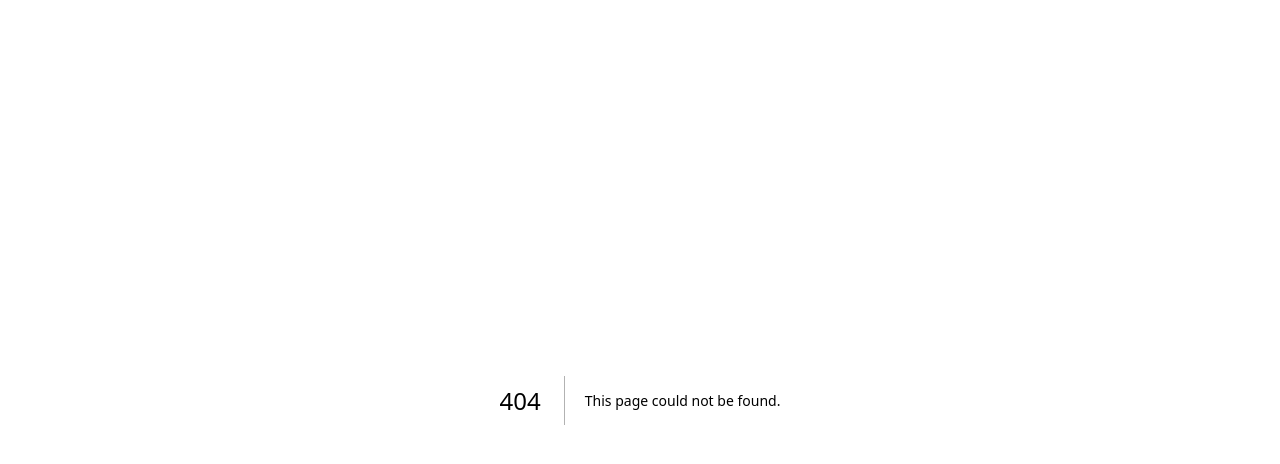
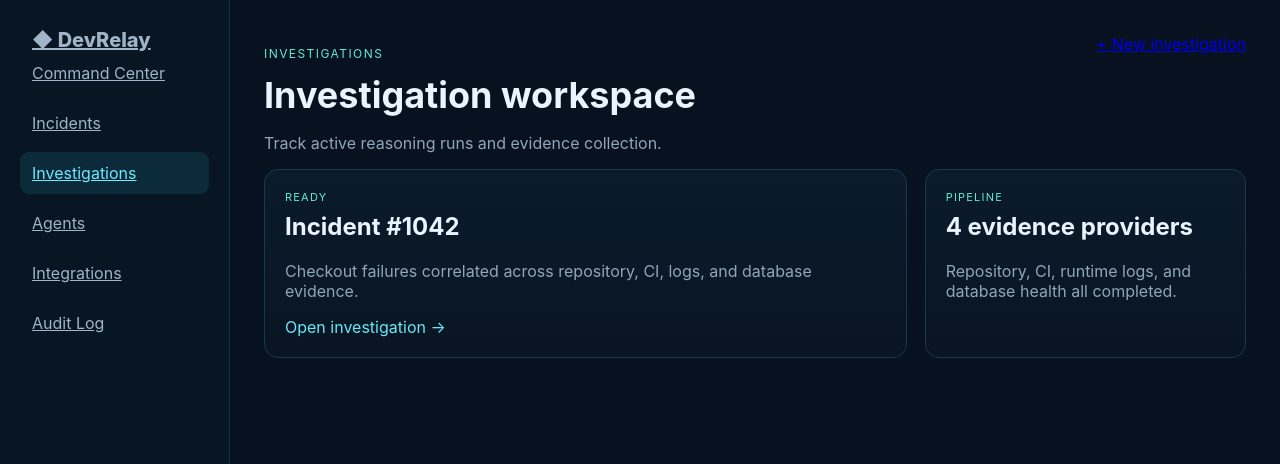
Before and after one commit to shadrackbond/DevRelay, a Next.js app in the folder apps/web/: page /investigations in a window 1280 px wide. Before the commit this address had no page. Shown: the top 464 px of the page. Built offline with nearby package versions, Linux system fonts and the light colour scheme.

Commit message:
fix: make apps/web/app/investigations/page.tsx navigable

```diff
--- /dev/null
+++ b/apps/web/app/investigations/page.tsx
@@ -0,0 +1,30 @@
+import { AppShell } from "../components/AppShell";
+
+export default function InvestigationsPage() {
+  return (
+    <AppShell active="Investigations">
+      <header className="pageHeader">
+        <div>
+          <p className="eyebrow">INVESTIGATIONS</p>
+          <h1>Investigation workspace</h1>
+          <p className="muted">Track active reasoning runs and evidence collection.</p>
+        </div>
+        <a className="primaryButton" href="/investigations/new">+ New investigation</a>
+      </header>
+
+      <div className="grid">
+        <article className="panel">
+          <span className="sectionLabel">Ready</span>
+          <h2>Incident #1042</h2>
+          <p className="muted">Checkout failures correlated across repository, CI, logs, and database evidence.</p>
+          <a className="inlineLink" href="/incidents/1042">Open investigation →</a>
+        </article>
+        <article className="panel">
+          <span className="sectionLabel">Pipeline</span>
+          <h2>4 evidence providers</h2>
+          <p className="muted">Repository, CI, runtime logs, and database health all completed.</p>
+        </article>
+      </div>
+    </AppShell>
+  );
+}
```
